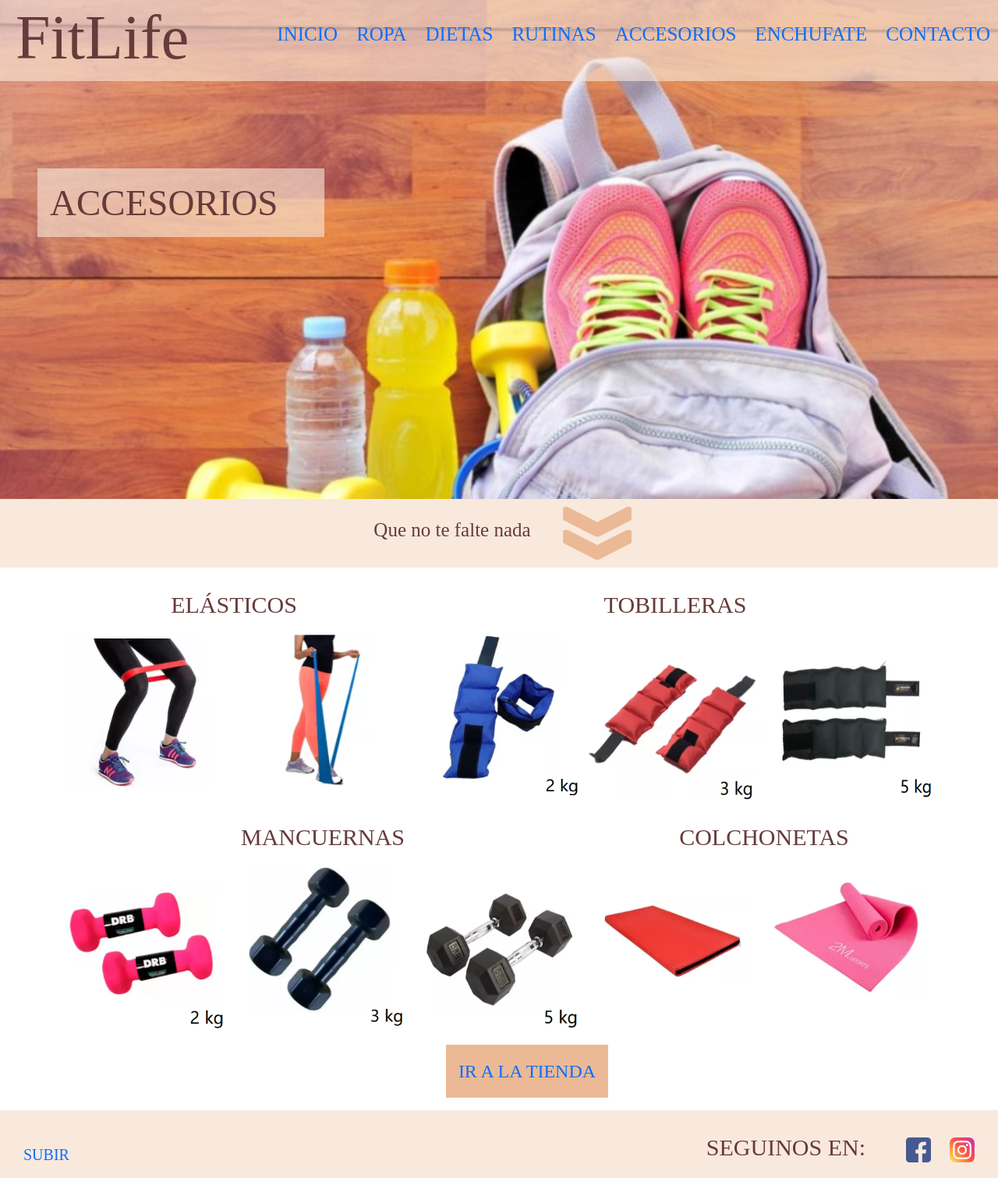
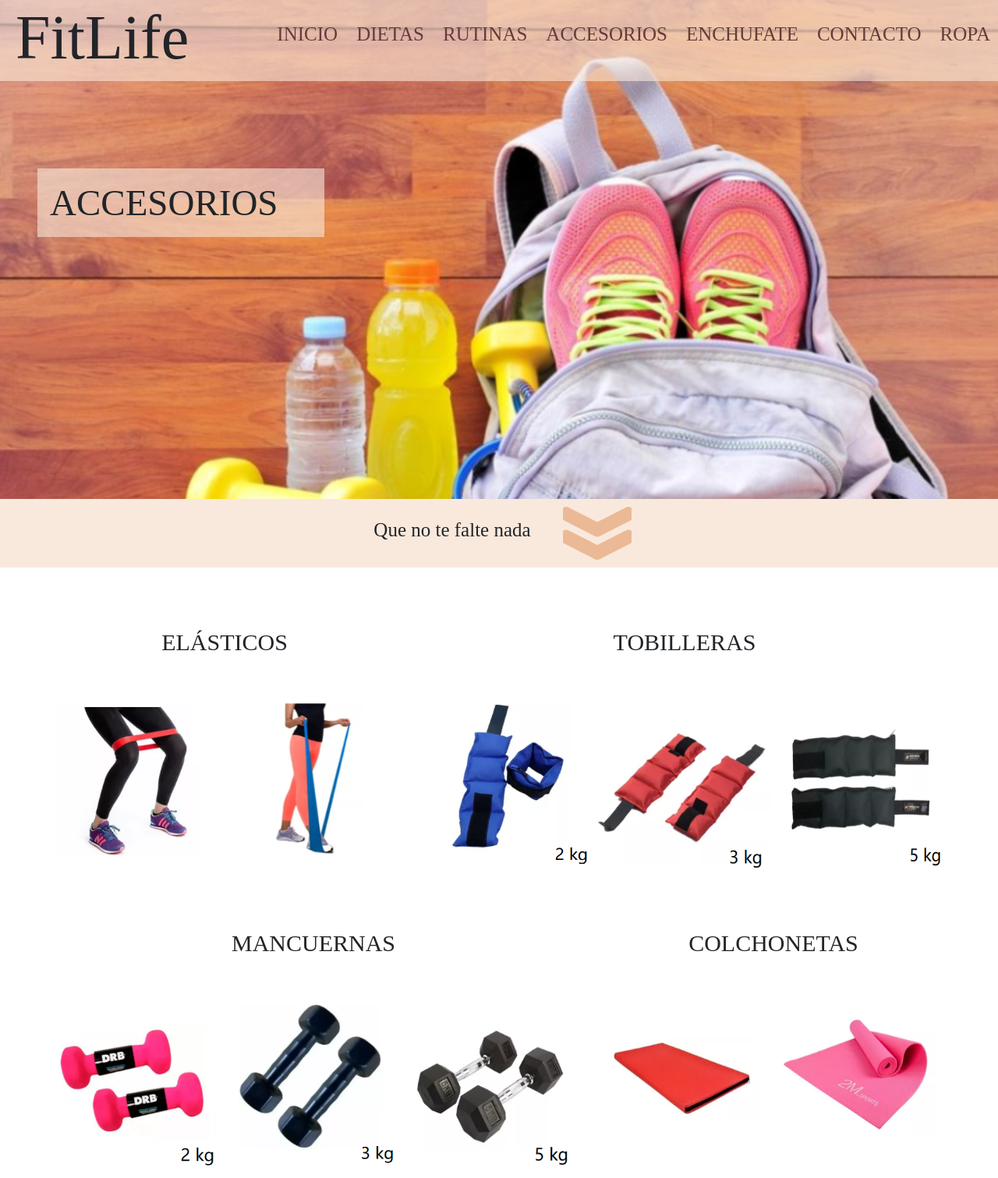
Before and after one commit to julee66/fitLife-43055, a plain HTML site: page pages/accesorios.html in a window 1280 px wide. Shown: the top 1511 px of the page at 78% size. Drawn offline with nearby package versions, Linux system fonts and the light colour scheme; a web font is replaced by a local one.

Commit message:
Agregado Bootrstrap diseño Responsive Pag Ropa

```diff
--- a/css/style.css
+++ b/css/style.css
@@ -2,7 +2,6 @@
     margin: 0;
     padding: 0;
     box-sizing: border-box;
-    color: #663B3B;
     font-family: 'Amaranth'
 }
 
@@ -25,7 +24,6 @@
 .titulo1 {
     font-size: 5rem;
     padding-left: 1.25rem;
-
 }
 
 .menuIndex li {
@@ -309,13 +307,43 @@ li a {
     margin: 7rem 3rem;
 }
 
+.index1 {
+    color: #663B3B;
+}
+
+.plan {
+    color: #663B3B;
+}
+
+.rutina {
+    color: #663B3B;
+}
+
+.accesorios {
+    color: #663B3B;
+}
+
+.enchufate {
+    color: #663B3B;
+}
+
+.formularioss {
+    color: #663B3B;
+}
+
+.ropa {
+    color: #663B3B;
+}
+
 .categoriasAccesoriosRopa {
     font-size: 1.875rem;
     padding-top: 1.875rem;
+    margin-top: 3rem;
+    margin-bottom: 3rem;
     text-align: center;
 }
 
-.contenedorRopa1 {
+/*.contenedorRopa1 {
     display: flex;
     justify-content: center;
 }
@@ -323,7 +351,7 @@ li a {
 .contenedorRopa2 {
     display: flex;
     justify-content: center;
-}
+}*/
 
 .contenedorRopa1 img {
     height: 14rem;
@@ -345,9 +373,14 @@ li a {
     font-size: 1.5rem;
     text-align: center;
     background-color: #EBB995;
+    color: #663B3B;
     text-decoration: none;
     padding: 1rem;
     margin: 1rem 0rem 1rem 4.5rem;
+}
+
+.colorSubir {
+    color: #663B3B;
 }
 
 /* extras de pagina 3 */
@@ -396,12 +429,10 @@ main section section p {
 }
 
 .contenedorAccesorios1 {
-    display: flex;
     justify-content: center;
 }
 
 .contenedorAccesorios2 {
-    display: flex;
     justify-content: center;
 }
 
@@ -644,7 +675,7 @@ form textarea {
     margin: 1.875rem 1.5rem;
 }
 
-/* "@medias 1024 ropa - OK*/
+/* "@medias 1024 ropa - OK
 
 .contenedorRopa1 {
     flex-wrap: wrap;
@@ -652,7 +683,7 @@ form textarea {
 
 .contenedorRopa2 {
     flex-wrap: wrap;
-}
+}*/
 
 .botonTienda {
     margin: 1rem 0rem 1rem 1rem;
@@ -864,7 +895,7 @@ li a {
     align-self: center;
 }
 
-/* "@medias 425 ropa - OK */
+/* "@medias 425 ropa - OK
 
 .contenedorRopa1 img {
     margin-left: 5.625rem;
@@ -872,7 +903,7 @@ li a {
 
 .contenedorRopa2 img {
     margin-left: 5.625rem;
-}
+}*/
 
 /* "@medias 425 dieta - OK */
 
@@ -1019,7 +1050,7 @@ li a {
     padding-left: 0.5rem;
 }
 
-/* "@medias 320 ropa - OK */
+/* "@medias 320 ropa - OK
 
 .tituloServicios {
     font-size: 2rem;
@@ -1034,7 +1065,7 @@ li a {
 
 .contenedorRopa2 img {
     margin-left: 3rem;
-}
+}*/
 
 /* "@medias 320 dieta - OK */
 
--- a/pages/accesorios.html
+++ b/pages/accesorios.html
@@ -17,13 +17,13 @@
                 <h1 id="subir" class="titulo1">FitLife</h1>
                 <nav>
                     <ul class="menuIndex">
-                        <li class="index1"><a href="../index.html">INICIO</a></li>
-                        <li class="ropa"><a href="ropa.html">ROPA</a></li>
-                        <li class="plan"><a href="plan.html">DIETAS</a></li>
-                        <li class="rutina"><a href="rutina.html">RUTINAS</a></li>
-                        <li class="accesorios"><a href="accesorios.html">ACCESORIOS</a></li>
-                        <li class="enchufate"><a href="enchufate.html">ENCHUFATE</a></li>
-                        <li class="formularioss"><a href="formulario.html">CONTACTO</a></li>
+                        <li class="index1"><a class="index1" href="../index.html">INICIO</a></li>
+                        <li class="plan"><a class="plan" href="plan.html">DIETAS</a></li>
+                        <li class="rutina"><a class="rutina" href="rutina.html">RUTINAS</a></li>
+                        <li class="accesorios"><a class="accesorios" href="accesorios.html">ACCESORIOS</a></li>
+                        <li class="enchufate"><a class="enchufate" href="enchufate.html">ENCHUFATE</a></li>
+                        <li class="formularioss"><a class="formularioss" href="formulario.html">CONTACTO</a></li>
+                        <li class="ropa"><a class="ropa" href="ropa.html">ROPA</a></li>
                     </ul>
                 </nav>
             </div>
@@ -37,27 +37,27 @@
 
     <main>
         <div>
-            <div class="contenedorAccesorios1">
-                <div id="flecha">
+            <div class="row contenedorAccesorios1">
+                <div class="col-sm-12 col-md-12 col-lg-auto" id="flecha">
                     <h4 class="categoriasAccesoriosRopa">ELÁSTICOS</h4>
                     <img src="../assets/imagenes/elastico1.png" alt="elástico circular">
                     <img src="../assets/imagenes/elastico2.png" alt="elástico 2 puntas">
                 </div>
-                <div>
+                <div class="col-sm-12 col-md-12 col-lg-auto">
                     <h4 class="categoriasAccesoriosRopa">TOBILLERAS</h4>
                     <img src="../assets/imagenes/tobilleras1.png" alt="tobillera 2kg">
                     <img src="../assets/imagenes/tobilleras2.png" alt="tobillera 3kg">
                     <img src="../assets/imagenes/tobilleras3.png" alt="tobillera 5kg">
                 </div>
             </div>
-            <div class="contenedorAccesorios2">
-                <div>
+            <div class="row contenedorAccesorios2">
+                <div class="col-sm-12 col-md-12 col-lg-auto">
                     <h4 class="categoriasAccesoriosRopa">MANCUERNAS</h4>
                     <img src="../assets/imagenes/mancuernas1.png" alt="mancuernas 2kg">
                     <img src="../assets/imagenes/mancuernas3.png" alt="mancuernas 3kg">
                     <img src="../assets/imagenes/mancuernas2.png" alt="mancuernas 5kg">
                 </div>
-                <div>
+                <div class="col-sm-12 col-md-12 col-lg-auto">
                     <h4 class="categoriasAccesoriosRopa">COLCHONETAS</h4>
                     <img src="../assets/imagenes/colchoneta1.png" alt="colchoneta semi dura">
                     <img src="../assets/imagenes/colchoneta3.png" alt="colchoneta yoga">
@@ -71,7 +71,7 @@
 
     <footer class="pieDePagina">
         <div class="contenedorAccesoRapido">
-            <a href="#subir">SUBIR</a>
+            <a class="colorSubir" href="#subir">SUBIR</a>
         </div>
         <div class="contenedorRedesSociales">
             <h6 class="seguinos">SEGUINOS EN:</h6>
```
Also changed, not shown: pages/ropa.html (+15 -15 lines).
